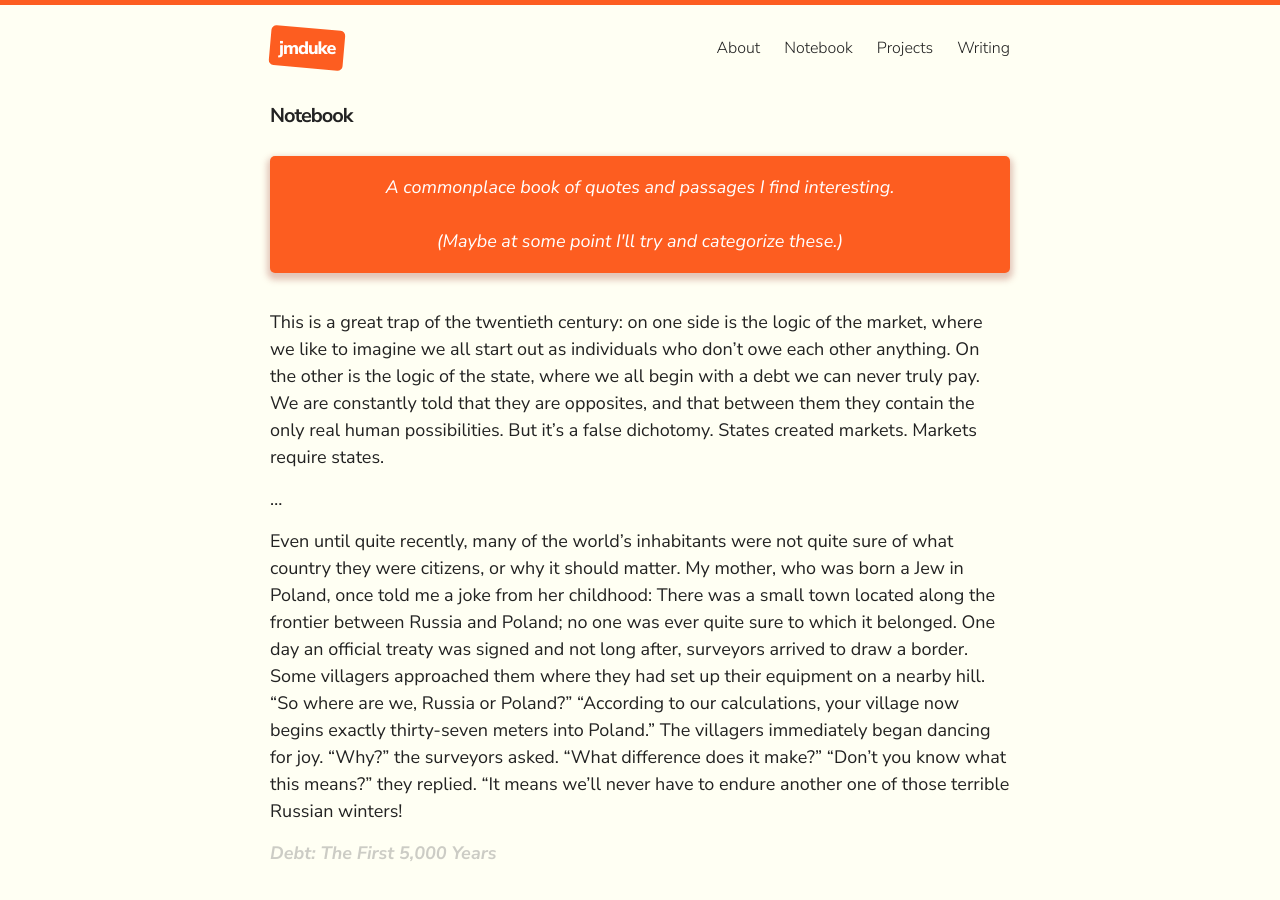
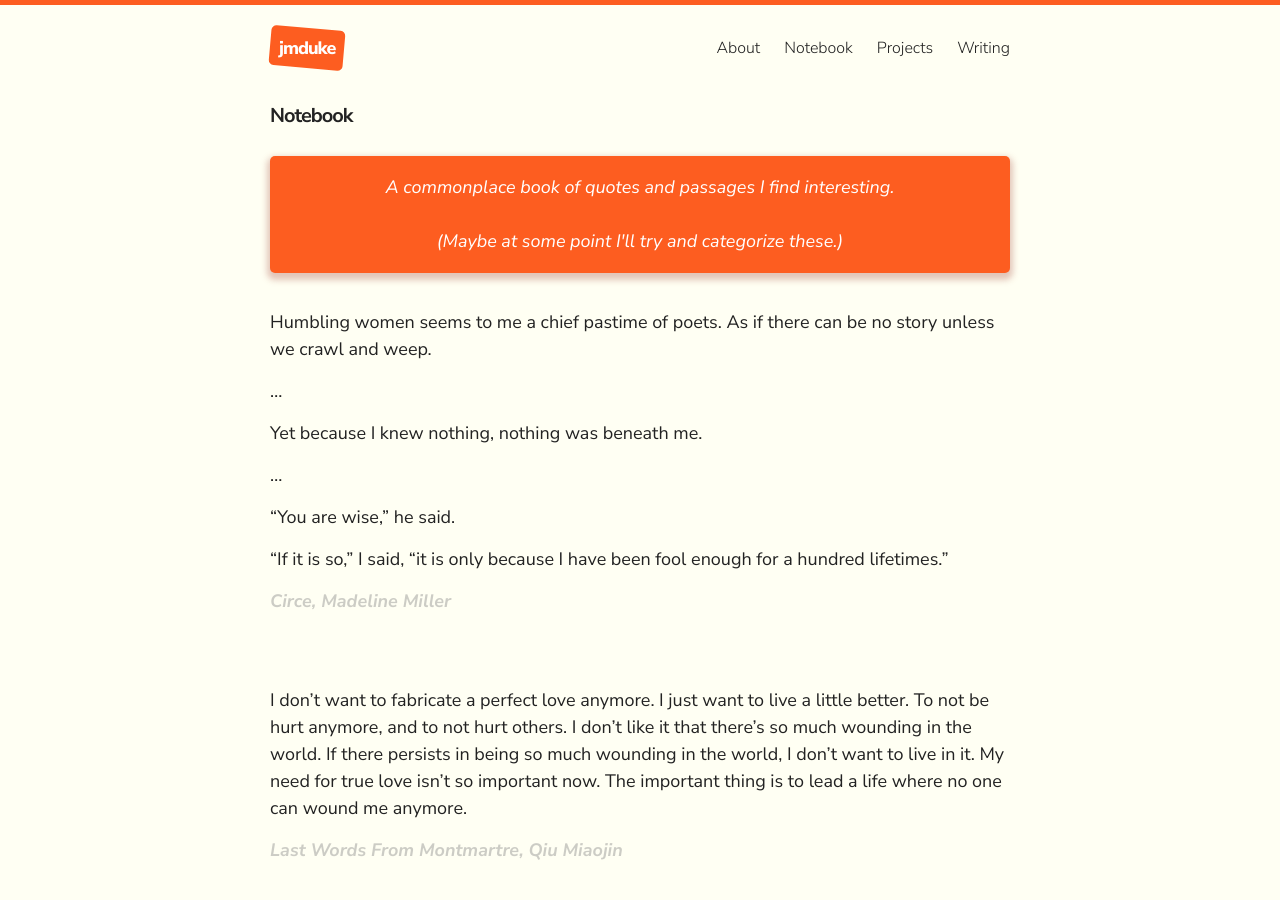
Before and after one commit to jmduke/jmduke-jekyll, a Jekyll site: the page built from notebook.md, in a window 1280 px wide and 900 px high. Built offline with Jekyll 4.4.1, drawn with Linux system fonts in a browser that asks for light colours.

Commit message:
Update Page “notebook”

```diff
--- a/notebook.md
+++ b/notebook.md
@@ -50,6 +50,24 @@ A commonplace book of quotes and passages I find interesting.
 <br /><br />
 (Maybe at some point I'll try and categorize these.)
 </div>
+
+Humbling women seems to me a chief pastime of poets. As if there can be no story unless we crawl and weep.
+
+...
+
+Yet because I knew nothing, nothing was beneath me.
+
+...
+
+“You are wise,” he said.
+
+“If it is so,” I said, “it is only because I have been fool enough for a hundred lifetimes.”
+
+> *Circe*, Madeline Miller
+
+I don’t want to fabricate a perfect love anymore. I just want to live a little better. To not be hurt anymore, and to not hurt others. I don’t like it that there’s so much wounding in the world. If there persists in being so much wounding in the world, I don’t want to live in it. My need for true love isn’t so important now. The important thing is to lead a life where no one can wound me anymore.
+
+> *Last Words From Montmartre*, Qiu Miaojin
 
 This is a great trap of the twentieth century: on one side is the logic of the market, where we like to imagine we all start out as individuals who don't owe each other anything. On the other is the logic of the state, where we all begin with a debt we can never truly pay. We are constantly told that they are opposites, and that between them they contain the only real human possibilities. But it's a false dichotomy. States created markets. Markets require states.
 
```
